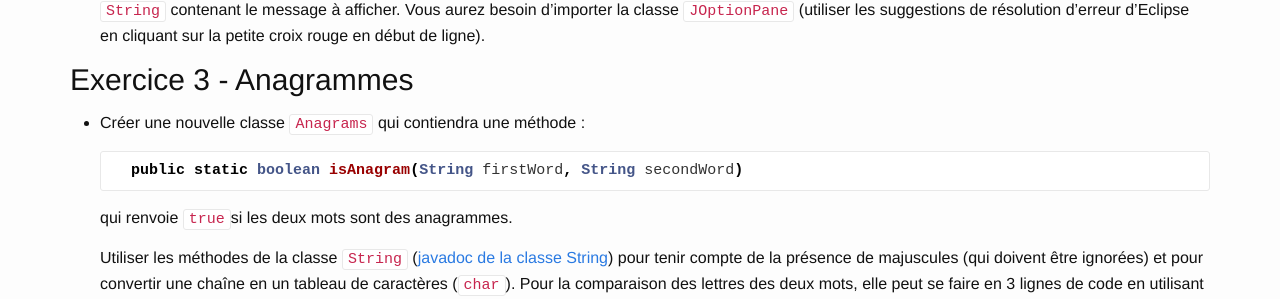
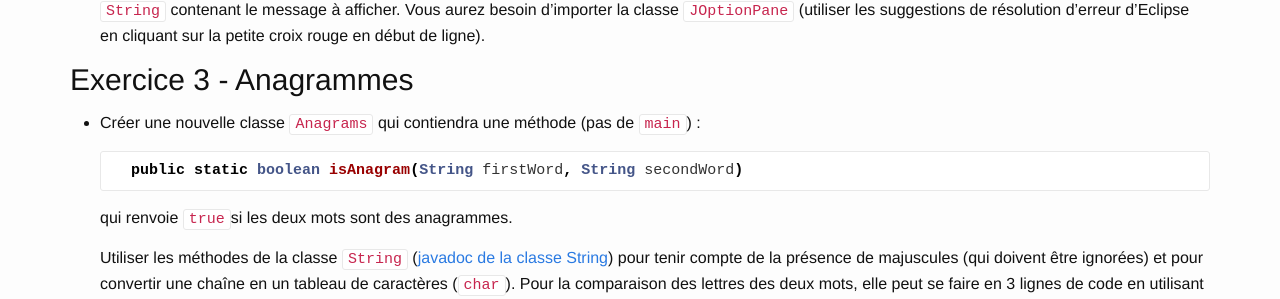
Before and after one commit to geiilyon/geiilyon.github.io, a Jekyll site: the page built from _collection_enonces/tp1.md, in a window 1280 px wide and 900 px high, scrolled down 3007 px. Shown: the part 146-445 px from the top of the window. Built offline with Jekyll 4.4.1, drawn with Linux system fonts in a browser that asks for light colours; nearby versions of some CDN libraries; Markdown is read by kramdown in place of the engine named in the settings.

Commit message:
Précision sur l'absence de main dans la classe Anagrams

````diff
--- a/_collection_enonces/tp1.md
+++ b/_collection_enonces/tp1.md
@@ -103,7 +103,7 @@ String lineSep = System.getProperty("line.separator");
 
 ## Exercice 3 - Anagrammes
 
-* Créer une nouvelle classe `Anagrams` qui contiendra une méthode :
+* Créer une nouvelle classe `Anagrams` qui contiendra une méthode (pas de `main`) :
 
     ```java
     public static boolean isAnagram(String firstWord, String secondWord)
````
